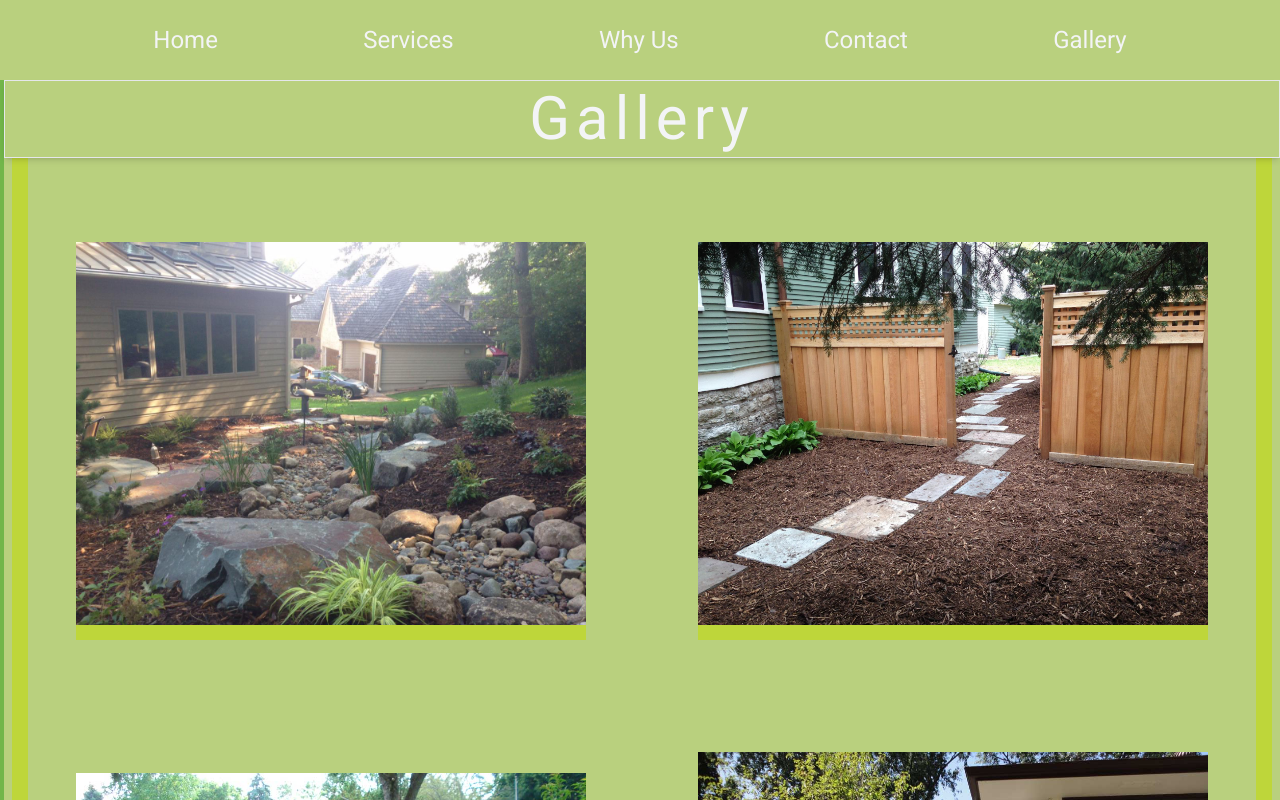
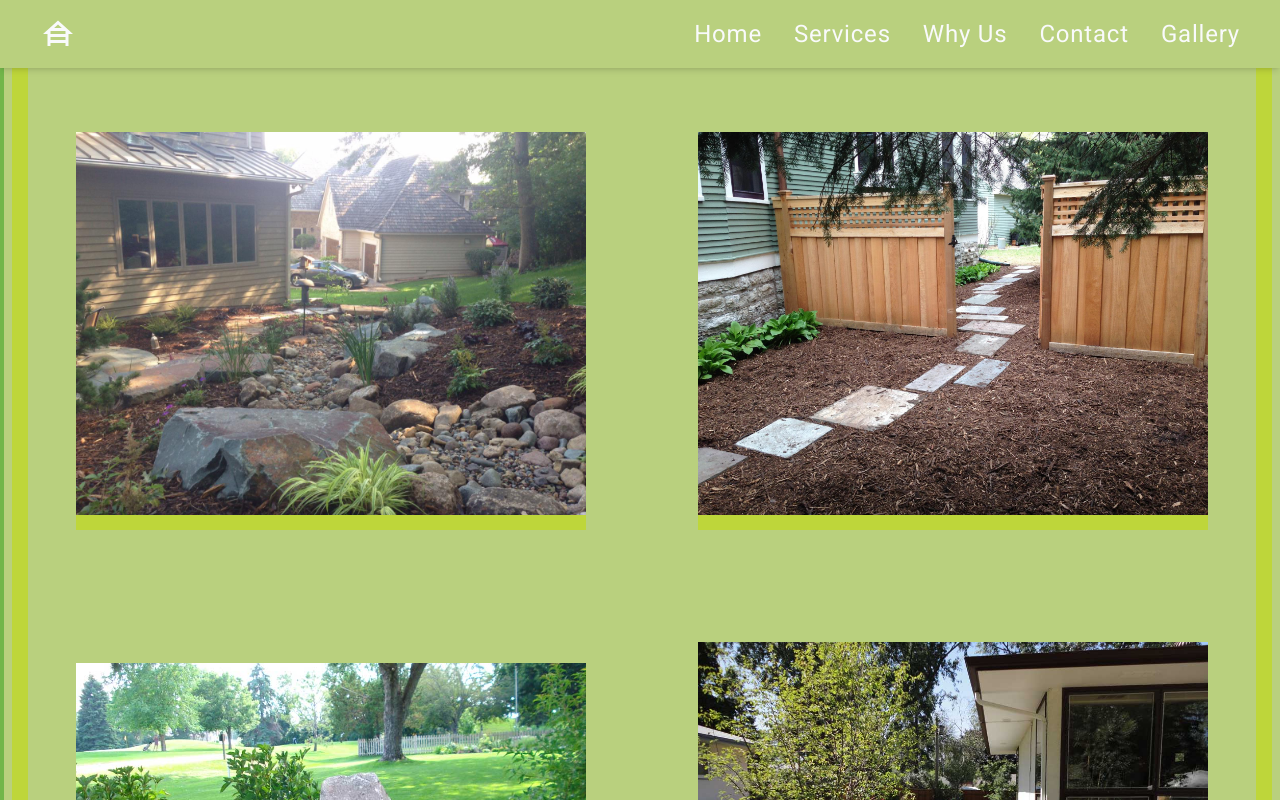
Before and after one commit to latz09/living-space-landscapes, a Next.js app: page /gallery in a window 1280 px wide. Shown: the top 800 px of the page. Built offline with nearby package versions, Linux system fonts and the light colour scheme; a web font is replaced by a local one.

Commit message:
navbar ease

```diff
--- a/components/layout/NavBar.js
+++ b/components/layout/NavBar.js
@@ -5,30 +5,64 @@ import { MdHouseSiding } from 'react-icons/md';
 import NavLinks from './NavLinks';
 
 const Navbar = () => {
-	const [menuOpen, setMenuOpen] = useState(false);
+	const navLinks = [
+		{
+			name: 'Home',
+			link: '/',
+		},
+		{
+			name: 'Services',
+			link: '/services',
+		},
+		{
+			name: 'Why Us',
+			link: '/why-us',
+		},
+		{
+			name: 'Contact',
+			link: '/contact',
+		},
+		{
+			name: 'Gallery',
+			link: '/gallery',
+		},
+	];
 
-	const toggleMenu = () => {
-		setMenuOpen(!menuOpen);
-	};
+	const [open, setOpen] = useState(false);
 
 	return (
-		<div className='bg-landscape-500 relative'>
-			<div className='max-w-7xl mx-auto '>
-				<div className='hidden md:block py-2'>
-					<NavLinks />
-				</div>
-				<div className='md:hidden nav-link py-3 mr-3 flex justify-between ml-2  text-2xl  '>
+		<div className='shadow-md w-full fixed top-0 left-0 z-10'>
+			<div className="bg-landscape-500">
+				<div className='max-w-7xl mx-auto flex items-center justify-between py-4 md:px-10 px-7 text-gray-50 tracking-wider'>
 					<Link href={'/'}>
-						<div className='text-4xl cursor-pointer'>
-							<MdHouseSiding />
-						</div>
+						<span className='hover:text-landscape-700 duration-700 text-4xl cursor-pointer '>
+							<MdHouseSiding />{' '}
+						</span>
 					</Link>
-					<button onClick={toggleMenu}>
+
+					<button
+						onClick={() => setOpen(!open)}
+						className='text-3xl  cursor-pointer md:hidden'
+					>
 						<RiMenu3Fill />
 					</button>
-				</div>
-				<div className='md:hidden' onClick={toggleMenu}>
-					{menuOpen && <NavLinks />}
+
+					<ul
+						className={` bg-landscape-500 md:flex md:items-center md:pb-0 pb-12 absolute md:static md:z-auto z-[-1] left-0 w-full md:w-auto transition-all duration-700 ease-in ${
+							open ? 'top-16' : 'top-[-490px]'
+						}`}
+					>
+						{navLinks.map((link) => (
+							<li key={link.name} className='md:ml-8 text-2xl md:my-0 my-7 text-center'>
+								<a
+									href={link.link}
+									className='hover:text-landscape-700 duration-700 border-b pb-2 md:border-none md:pb-0'
+								>
+									{link.name}
+								</a>
+							</li>
+						))}
+					</ul>
 				</div>
 			</div>
 		</div>
--- a/components/layout/hero/Hero.js
+++ b/components/layout/hero/Hero.js
@@ -6,7 +6,7 @@ import logo from '../../../public/images/logos/logo.png'
 const Hero = () => {
 	return (
 		<div className='relative w-full h-[75vh]'>
-			<div className='-z-10  '>
+			<div className='z-10  '>
 				<Image
 					src={heroImage}
 					alt=''
--- a/components/layout/layout.js
+++ b/components/layout/layout.js
@@ -4,7 +4,7 @@ import Navbar from './NavBar';
 const Layout = ({ children }) => {
 	return (
 		<div className="flex flex-col h-screen">
-			<div>
+			<div className="">
 				<Navbar />
 			</div>
 			<div className="flex-grow">
--- a/components/utils/PageHeading.js
+++ b/components/utils/PageHeading.js
@@ -1,6 +1,6 @@
 const PageHeading = ({ title }) => {
 	return (
-		<div className='sticky top-0 p-2 text-gray-100 tracking-widest shadow-md border text-2xl sm:text-6xl text-center z-10  bg-landscape-500 '>
+		<div className='sticky top-0 p-2 text-gray-100 tracking-widest shadow-md border text-2xl sm:text-6xl text-center -z-10  bg-landscape-500 '>
 			{title}
 		</div>
 	);
--- a/pages/_app.js
+++ b/pages/_app.js
@@ -3,7 +3,7 @@ import Layout from '../components/layout/layout';
 
 function MyApp({ Component, pageProps }) {
 	return (
-		<div className='font-spaces'>
+		<div className='font-spaces '>
 			<Layout>
 				<div className=''>
 					<Component {...pageProps} />
--- a/pages/contact/index.js
+++ b/pages/contact/index.js
@@ -4,7 +4,7 @@ import PageHeading from '../../components/utils/PageHeading';
 
 const contact = () => {
 	return (
-		<div className="mb-12">
+		<div className="py-16">
 			<div className='bg-landscape-700 bg-opacity-90 text-white text-center  sm:text-2xl md:text-3xl font-bold tracking-wider flex justify-center pt-12 pb-20'>
 				<p>Schedule a consultation with one of our professionals</p>
 			</div>
--- a/pages/gallery/index.js
+++ b/pages/gallery/index.js
@@ -5,8 +5,8 @@ import { v4 as uuid } from 'uuid';
 
 const Gallery = () => {
 	return (
-		<div className='bg-gray-200 border-l-4 border-landscape-700'>
-			<PageHeading title='Gallery' />
+		<div className='bg-gray-200 border-l-4 border-landscape-700 pt-12'>
+
 			<div className='bg-landscape-300 max-w-7xl mx-auto px-2 md:px-4 border-x-8 border-landscape-500'>
 				<div className='grid xl:grid-cols-2 place-items-center  gap-4  bg-landscape-500 py-9'>
 					{galleryImages.map((image) => (
--- a/pages/index.js
+++ b/pages/index.js
@@ -6,7 +6,7 @@ import Reviews from '../components/reviews/Reviews';
 
 const HomePage = () => {
 	return (
-		<div className='grid gap-4 pb-8 justify-items-center bg-gray-50'>
+		<div className='grid gap-4 pb-8 justify-items-center bg-gray-50 pt-16'>
 			<Hero />
 			<Philosophy />
 			<div className='flex space-x-4'>
--- a/pages/services/index.js
+++ b/pages/services/index.js
@@ -4,7 +4,7 @@ import { services } from '../../data/services';
 
 const Services = () => {
 	return (
-		<>
+		<div className="pt-16">
 			<ServiceHero />
 			<div className='grid sm:gap-16 my-12'>
 				<div className='max-w-5xl mx-auto'>
@@ -19,7 +19,7 @@ const Services = () => {
 					))}
 				</div>
 			</div>
-		</>
+		</div>
 	);
 };
 
--- a/pages/why-us/index.js
+++ b/pages/why-us/index.js
@@ -6,8 +6,8 @@ import { background } from '../../data/whyUs';
 
 const WhyUs = () => {
 	return (
-		<div>
-			<PageHeading title='Why Us' />
+		<div className="pt-16">
+
 			<div className='grid gap-20 my-12'>
 				<Intro
 					name={background.name}
--- a/styles/globals.css
+++ b/styles/globals.css
@@ -7,7 +7,7 @@
 
 @layer components {
 	.nav-link {
-		@apply text-gray-100 md:text-2xl hover:text-white transition duration-700;
+		@apply md:text-2xl hover:text-black transition duration-700;
 	}
 	.nav-bar {
 		@apply grid gap-2  justify-center   md:flex md:justify-evenly md:content-center md:items-center p-4;
```
